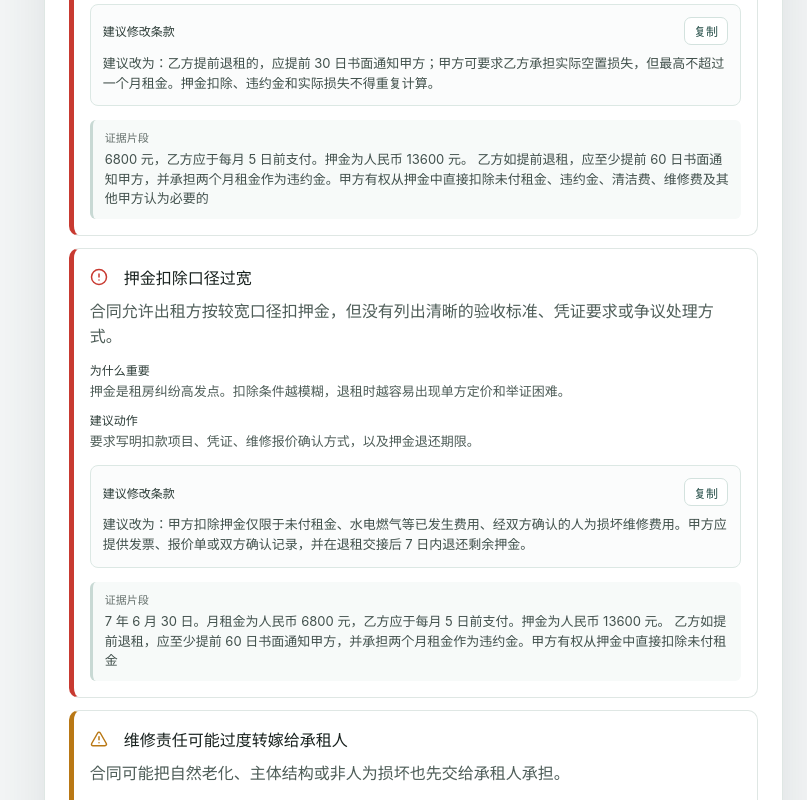
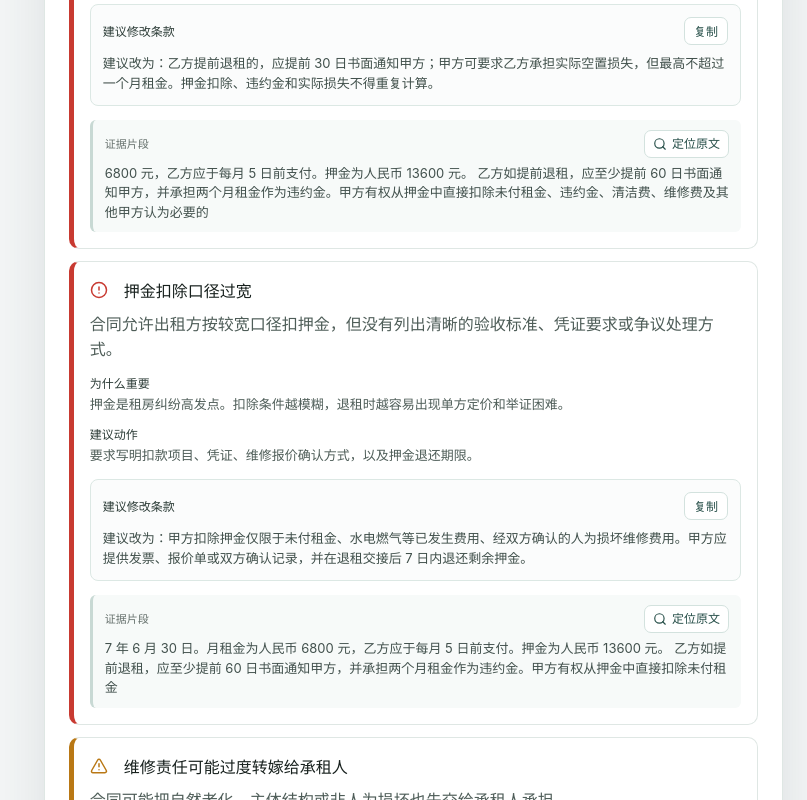
Before and after one commit to ppxu/plaindoc, a React (Vite) app: page / in a window 1280 px wide. Shown: the part 960-1760 px from the top of the page, without its empty margins (473-1280 px from the left). Built offline with nearby package versions, Linux system fonts and the light colour scheme.

Commit message:
feat: locate evidence in source text

```diff
--- a/src/App.tsx
+++ b/src/App.tsx
@@ -11,8 +11,9 @@ import { documentExamples } from "./data/examples";
 import { clearReportHistory, loadReportHistory, saveReportToHistory } from "./history/reportHistory";
 import { restoreSavedReport } from "./history/reportRestore";
 import { isPdfFile } from "./ingest/pdfText";
-import type { AnalysisReport, DocumentKind, ModelAnalyzerSettings, SavedReport } from "./types";
+import type { AnalysisReport, DocumentKind, EvidenceSelectionTarget, ModelAnalyzerSettings, RiskFinding, SavedReport } from "./types";
 import { copyTextToClipboard } from "./utils/clipboard";
+import { resolveEvidenceSelection } from "./utils/evidenceSelection";
 
 const MAX_UPLOAD_BYTES = 20 * 1024 * 1024;
 
@@ -30,6 +31,7 @@ export default function App() {
   );
   const [modelSettings, setModelSettings] = useState<ModelAnalyzerSettings>(() => loadModelSettings());
   const [history, setHistory] = useState<SavedReport[]>(() => loadReportHistory());
+  const [evidenceSelection, setEvidenceSelection] = useState<EvidenceSelectionTarget | null>(null);
 
   function handleExampleChange(id: string) {
     const example = documentExamples.find((item) => item.id === id);
@@ -173,6 +175,23 @@ export default function App() {
     return copyTextToClipboard(report.actionPlan.message);
   }
 
+  function handleRevealEvidence(finding: RiskFinding) {
+    if (!finding.evidence) return;
+    const selection = resolveEvidenceSelection(text, finding.evidence);
+    if (selection.ok) {
+      setEvidenceSelection({ start: selection.start, end: selection.end, token: Date.now() });
+      setError("");
+      setInputNotice(`已在正文框中选中「${finding.title}」的证据片段。`);
+      return;
+    }
+
+    const message =
+      selection.reason === "missing_text"
+        ? "当前正文框为空，无法定位证据片段。历史报告不保存原始正文，请重新粘贴或上传文件后再分析。"
+        : "当前正文与这份报告的证据片段不一致。请重新生成风险清单后再定位原文。";
+    setInputNotice(message);
+  }
+
   return (
     <div className="app-shell">
       <header className="topbar">
@@ -209,6 +228,7 @@ export default function App() {
           isUploading={isUploading}
           history={history}
           modelSettings={modelSettings}
+          evidenceSelection={evidenceSelection}
           onTextChange={handleTextChange}
           onKindChange={setKind}
           onExampleChange={handleExampleChange}
@@ -219,7 +239,12 @@ export default function App() {
           onModelSettingsChange={handleModelSettingsChange}
           onClearModelSettings={handleClearModelSettings}
         />
-        <ReportPanel report={report} onCopyChecklist={copyChecklist} onCopyActionMessage={copyActionMessage} />
+        <ReportPanel
+          report={report}
+          onCopyChecklist={copyChecklist}
+          onCopyActionMessage={copyActionMessage}
+          onRevealEvidence={handleRevealEvidence}
+        />
       </main>
     </div>
   );
--- a/src/components/DocumentInput.tsx
+++ b/src/components/DocumentInput.tsx
@@ -1,5 +1,6 @@
+import { useEffect, useRef } from "react";
 import { FileText, FolderOpen, ShieldCheck, Sparkles, Upload } from "lucide-react";
-import type { DocumentExample, DocumentKind, ModelAnalyzerSettings, SavedReport } from "../types";
+import type { DocumentExample, DocumentKind, EvidenceSelectionTarget, ModelAnalyzerSettings, SavedReport } from "../types";
 import { documentKindMeta, documentKindOptions } from "../data/documentKinds";
 import { ModelSettingsPanel } from "./ModelSettingsPanel";
 import { ReportHistory } from "./ReportHistory";
@@ -15,6 +16,7 @@ interface DocumentInputProps {
   isUploading: boolean;
   history: SavedReport[];
   modelSettings: ModelAnalyzerSettings;
+  evidenceSelection: EvidenceSelectionTarget | null;
   onTextChange: (text: string) => void;
   onKindChange: (kind: DocumentKind) => void;
   onExampleChange: (id: string) => void;
@@ -37,6 +39,7 @@ export function DocumentInput({
   isUploading,
   history,
   modelSettings,
+  evidenceSelection,
   onTextChange,
   onKindChange,
   onExampleChange,
@@ -48,6 +51,16 @@ export function DocumentInput({
   onClearModelSettings
 }: DocumentInputProps) {
   const selectedKindMeta = documentKindMeta[kind];
+  const textareaRef = useRef<HTMLTextAreaElement>(null);
+
+  useEffect(() => {
+    if (!evidenceSelection) return;
+    const textarea = textareaRef.current;
+    if (!textarea) return;
+    textarea.focus();
+    textarea.setSelectionRange(evidenceSelection.start, evidenceSelection.end);
+    textarea.scrollIntoView({ block: "center", behavior: "smooth" });
+  }, [evidenceSelection]);
 
   return (
     <section className="input-panel" aria-label="Document input">
@@ -122,6 +135,7 @@ export function DocumentInput({
       <label className="field text-field">
         <span>文件正文</span>
         <textarea
+          ref={textareaRef}
           value={text}
           onChange={(event) => onTextChange(event.target.value)}
           placeholder="粘贴合同、协议或条款文字..."
--- a/src/components/ReportPanel.tsx
+++ b/src/components/ReportPanel.tsx
@@ -1,6 +1,6 @@
 import { useState } from "react";
 import { ClipboardCheck, Download, ShieldCheck } from "lucide-react";
-import type { AnalysisReport } from "../types";
+import type { AnalysisReport, RiskFinding } from "../types";
 import { reportToMarkdown } from "../export/markdown";
 import { copyTextToClipboard } from "../utils/clipboard";
 import { ActionPlan } from "./ActionPlan";
@@ -13,9 +13,10 @@ interface ReportPanelProps {
   report: AnalysisReport;
   onCopyChecklist: () => Promise<boolean>;
   onCopyActionMessage: () => Promise<boolean>;
+  onRevealEvidence?: (finding: RiskFinding) => void;
 }
 
-export function ReportPanel({ report, onCopyChecklist, onCopyActionMessage }: ReportPanelProps) {
+export function ReportPanel({ report, onCopyChecklist, onCopyActionMessage, onRevealEvidence }: ReportPanelProps) {
   const [copyReportState, setCopyReportState] = useState<"idle" | "copied" | "failed">("idle");
   const redCount = report.findings.filter((finding) => finding.severity === "red").length;
   const yellowCount = report.findings.filter((finding) => finding.severity === "yellow").length;
@@ -80,7 +81,9 @@ export function ReportPanel({ report, onCopyChecklist, onCopyActionMessage }: Re
         <h3>风险提示</h3>
         <div className="risk-list">
           {report.findings.length ? (
-            report.findings.map((finding) => <RiskCard key={finding.id} finding={finding} />)
+            report.findings.map((finding) => (
+              <RiskCard key={finding.id} finding={finding} onRevealEvidence={onRevealEvidence} />
+            ))
           ) : (
             <div className="quiet-state">
               <ShieldCheck aria-hidden="true" />
--- a/src/components/RiskCard.tsx
+++ b/src/components/RiskCard.tsx
@@ -1,13 +1,14 @@
 import { useState } from "react";
-import { AlertTriangle, CheckCircle2, CircleAlert } from "lucide-react";
+import { AlertTriangle, CheckCircle2, CircleAlert, Search } from "lucide-react";
 import type { RiskFinding } from "../types";
 import { copyTextToClipboard } from "../utils/clipboard";
 
 interface RiskCardProps {
   finding: RiskFinding;
+  onRevealEvidence?: (finding: RiskFinding) => void;
 }
 
-export function RiskCard({ finding }: RiskCardProps) {
+export function RiskCard({ finding, onRevealEvidence }: RiskCardProps) {
   const Icon = finding.severity === "red" ? CircleAlert : finding.severity === "yellow" ? AlertTriangle : CheckCircle2;
   const [copyState, setCopyState] = useState<"idle" | "copied" | "failed">("idle");
 
@@ -46,7 +47,15 @@ export function RiskCard({ finding }: RiskCardProps) {
       ) : null}
       {finding.evidence ? (
         <blockquote>
-          <span>证据片段</span>
+          <div className="evidence-heading">
+            <span>证据片段</span>
+            {onRevealEvidence ? (
+              <button type="button" onClick={() => onRevealEvidence(finding)}>
+                <Search aria-hidden="true" />
+                定位原文
+              </button>
+            ) : null}
+          </div>
           {finding.evidence.text}
         </blockquote>
       ) : null}
--- a/src/styles.css
+++ b/src/styles.css
@@ -814,13 +814,38 @@ textarea:focus,
   line-height: 1.5;
 }
 
-.risk-card blockquote span {
-  display: block;
-  margin-bottom: 4px;
+.evidence-heading {
+  display: flex;
+  align-items: center;
+  justify-content: space-between;
+  gap: 8px;
+  margin-bottom: 6px;
+}
+
+.evidence-heading span {
   color: var(--muted);
   font-size: 11px;
   font-weight: 800;
   text-transform: uppercase;
+}
+
+.evidence-heading button {
+  display: inline-flex;
+  min-height: 28px;
+  align-items: center;
+  gap: 5px;
+  padding: 0 8px;
+  color: #28504a;
+  background: #fff;
+  border: 1px solid #d3e2de;
+  border-radius: 7px;
+  font-size: 12px;
+  font-weight: 800;
+}
+
+.evidence-heading svg {
+  width: 14px;
+  height: 14px;
 }
 
 .clause-pack {
--- a/src/types.ts
+++ b/src/types.ts
@@ -10,6 +10,12 @@ export interface EvidenceSnippet {
   text: string;
   start: number;
   end: number;
+}
+
+export interface EvidenceSelectionTarget {
+  start: number;
+  end: number;
+  token: number;
 }
 
 export interface ExtractedFact {
--- /dev/null
+++ b/src/utils/evidenceSelection.ts
@@ -0,0 +1,35 @@
+import type { EvidenceSnippet } from "../types";
+
+export type EvidenceSelectionResult =
+  | { ok: true; start: number; end: number }
+  | { ok: false; reason: "missing_text" | "stale_evidence" };
+
+export function resolveEvidenceSelection(text: string, evidence: EvidenceSnippet): EvidenceSelectionResult {
+  if (!text) {
+    return { ok: false, reason: "missing_text" };
+  }
+
+  if (isMatchingRange(text, evidence)) {
+    return { ok: true, start: evidence.start, end: evidence.end };
+  }
+
+  const fallbackStart = text.indexOf(evidence.text);
+  if (fallbackStart >= 0) {
+    return { ok: true, start: fallbackStart, end: fallbackStart + evidence.text.length };
+  }
+
+  return { ok: false, reason: "stale_evidence" };
+}
+
+function isMatchingRange(text: string, evidence: EvidenceSnippet): boolean {
+  return (
+    evidence.start >= 0 &&
+    evidence.end > evidence.start &&
+    evidence.end <= text.length &&
+    normalizeSnippet(text.slice(evidence.start, evidence.end)) === normalizeSnippet(evidence.text)
+  );
+}
+
+function normalizeSnippet(value: string): string {
+  return value.replace(/\s+/g, " ").trim();
+}
```
Also changed, not shown: 3 other files (tests, documents, lock files or other folders).
